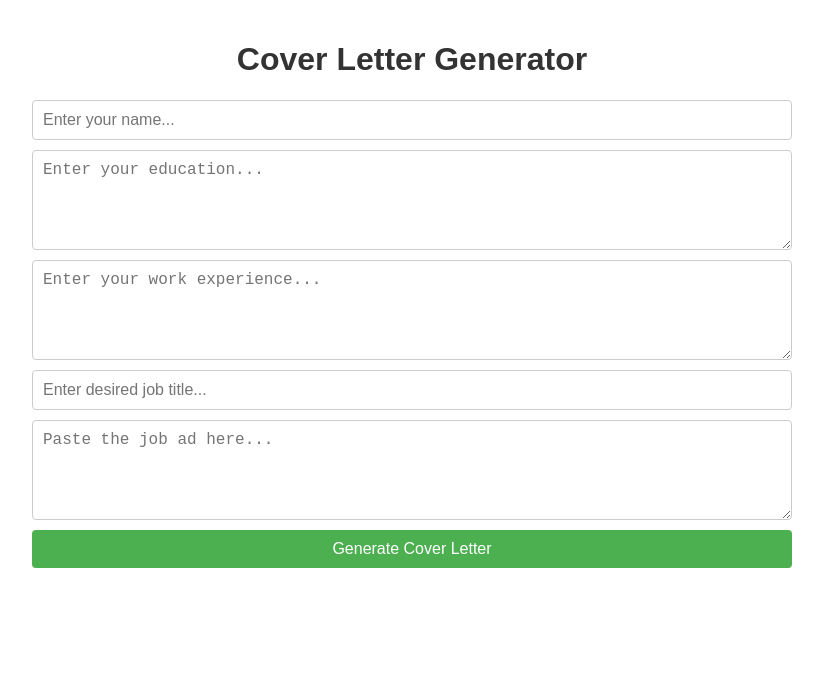
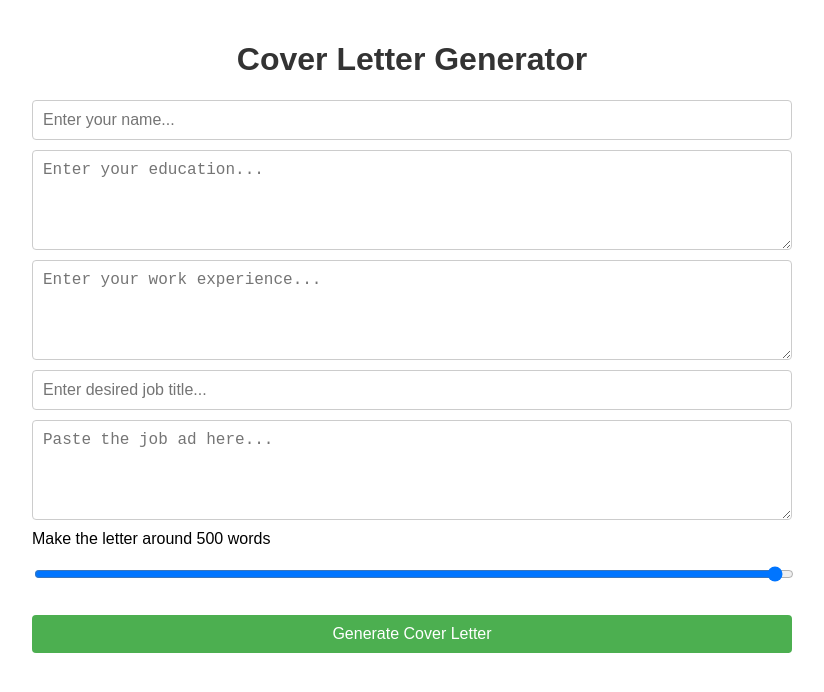
Before and after one commit to andregranberg/resumeAI, a React (Create React App) app: page / in a window 1280 px wide. Shown: the top 692 px of the page, without its empty margins (228-1052 px from the left). Built offline with nearby package versions, Linux system fonts and the light colour scheme; what ollama would draw is missing.

Commit message:
ability to set word length of letter

```diff
--- a/src/App.css
+++ b/src/App.css
@@ -97,3 +97,18 @@ button:disabled {
     font-size: 14px;
   }
 }
+
+.word-count-container {
+  display: flex;
+  flex-direction: column;
+  align-items: flex-start;
+  margin-bottom: 10px;
+}
+
+.word-count-container label {
+  margin-bottom: 5px;
+}
+
+.word-count-container input[type="range"] {
+  width: 100%;
+}
--- a/src/App.js
+++ b/src/App.js
@@ -13,6 +13,7 @@ function App() {
   const [result, setResult] = useState('');
   const [isLoading, setIsLoading] = useState(false);
   const [copied, setCopied] = useState(false);
+  const [wordCount, setWordCount] = useState(500); // Default to 500 words
   const resultRef = useRef(null);
 
   const generateCoverLetter = async () => {
@@ -25,7 +26,9 @@ function App() {
     Desired Job Title: ${jobTitle}
     Job Ad: ${jobAd}
 
-    Please provide a well-written, professional cover letter based on this information. The letter should highlight the applicant's relevant skills and experiences, and explain why they are a good fit for the position.`;
+    Please provide a well-written, professional cover letter based on this information. The letter should highlight the applicant's relevant skills and experiences, and explain why they are a good fit for the position.
+
+    It is important that the letter is around ${wordCount} words.`;
 
     try {
       const response = await ollama.chat({
@@ -90,6 +93,17 @@ function App() {
           onChange={(e) => setJobAd(e.target.value)}
           placeholder="Paste the job ad here..."
         />
+        <div className="word-count-container">
+          <label htmlFor="wordCount">Make the letter around {wordCount} words</label>
+          <input
+            type="range"
+            id="wordCount"
+            min="0"
+            max="500"
+            value={wordCount}
+            onChange={(e) => setWordCount(e.target.value)}
+          />
+        </div>
         <button onClick={generateCoverLetter} disabled={isLoading}>
           {isLoading ? 'Generating...' : 'Generate Cover Letter'}
         </button>
@@ -98,8 +112,8 @@ function App() {
         <div className="result-container">
           <h2>Generated Cover Letter:</h2>
           <div className="copy-container">
-            <button onClick={copyToClipboard}>Copy letter</button>
-            {copied && <span className="copied-message">Copied</span>}
+            <button onClick={copyToClipboard}>Copy to Clipboard</button>
+            {copied && <span className="copied-message">Copied to clipboard</span>}
           </div>
           <textarea
             ref={resultRef}
```
